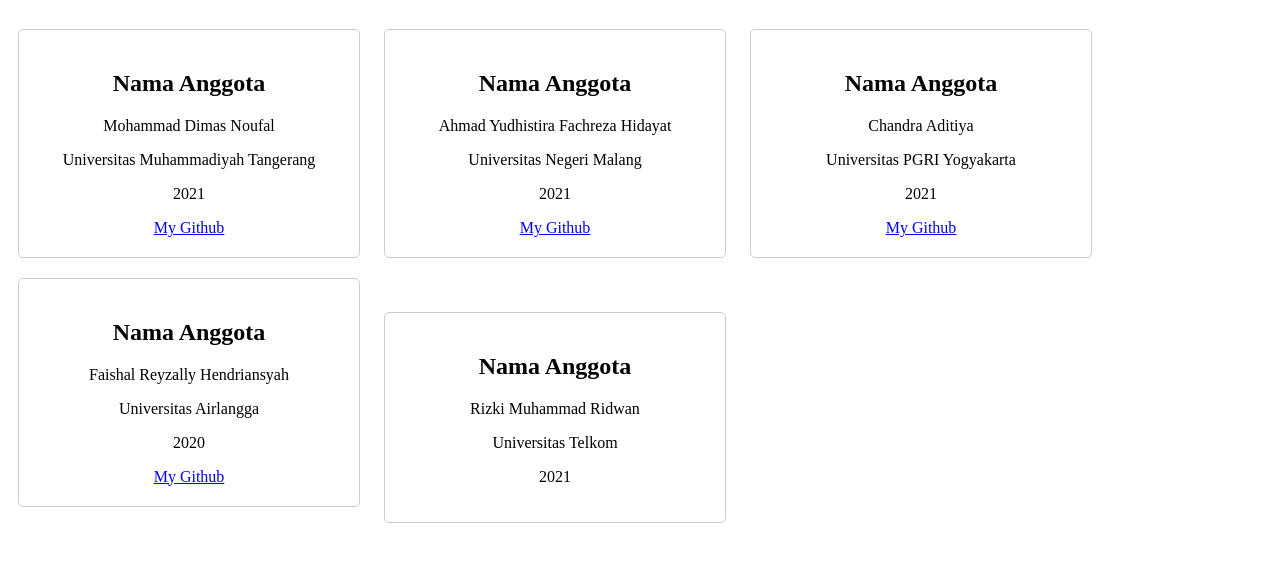
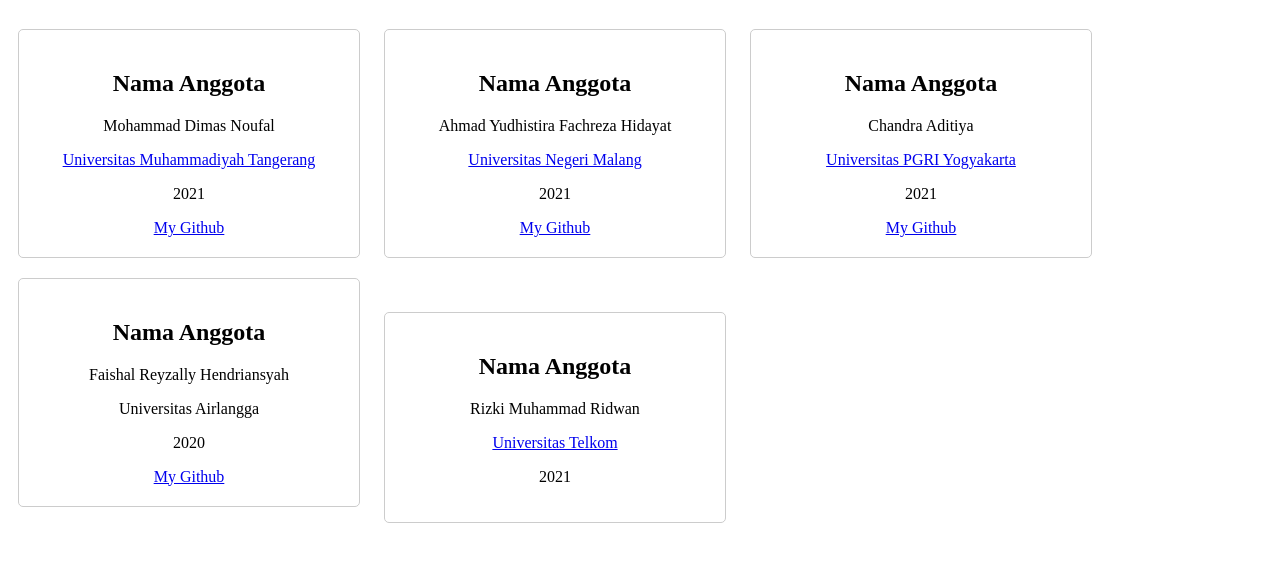
Before and after one commit to dimasnoufal/WebDevCollaborationProject, a plain HTML site: page index.html in a window 1280 px wide. Shown: the part 61-622 px from the top of the page. Drawn offline with Linux system fonts and the light colour scheme.

Commit message:
nambah link kampus masing2 anggota

```diff
--- a/index.html
+++ b/index.html
@@ -31,35 +31,35 @@
     <div class="card">
         <h2>Nama Anggota</h2>
         <p>Mohammad Dimas Noufal</p>
-        <p>Universitas Muhammadiyah Tangerang</p>
+        <a href="https://maps.app.goo.gl/3UzJEeKSFrdSzp62A">Universitas Muhammadiyah Tangerang</a>
         <p>2021</p>
         <a href="https://github.com/dimasnoufal">My Github</a>
     </div>
     <div class="card">
         <h2>Nama Anggota</h2>
         <p>Ahmad Yudhistira Fachreza Hidayat</p>
-        <p>Universitas Negeri Malang</p>
+        <a href="https://maps.app.goo.gl/b1DBzQGPAP5FnJ2u8">Universitas Negeri Malang</a>
         <p>2021</p>
         <a href="https://github.com/M1cchon">My Github</a>
     </div>
     <div class="card">
         <h2>Nama Anggota</h2>
         <p>Chandra Aditiya</p>
-        <p>Universitas PGRI Yogyakarta</p>
+        <a href="https://maps.app.goo.gl/Rhb3jjHKvWHAq2wU7">Universitas PGRI Yogyakarta</a>
         <p>2021</p>
         <a href="https://github.com/chandrauy">My Github</a>
     </div>
     <div class="card">
         <h2>Nama Anggota</h2>
         <p>Faishal Reyzally Hendriansyah</p>
-        <p>Universitas Airlangga</p>
+        <a href="https://maps.app.goo.gl/QTKxacQrE6T36cpt7"></a>Universitas Airlangga</a>
         <p>2020</p>
         <a href="https://github.com/faishal-rh">My Github</a>
     </div>
     <div class="card">
         <h2>Nama Anggota</h2>
         <p>Rizki Muhammad Ridwan</p>
-        <p>Universitas Telkom</p>
+        <a href="https://maps.app.goo.gl/x6YNSaAYmys2Dxx2A">Universitas Telkom</a>
         <p>2021</p>
     </div>
 </body>
```
